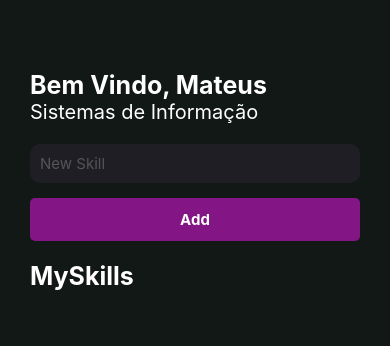
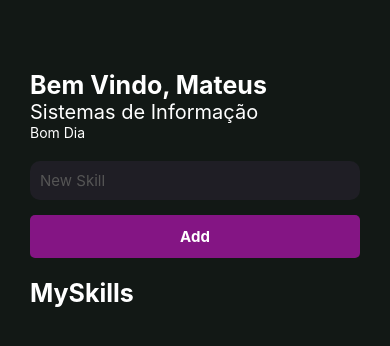
Before and after one commit to mateusvzo/primeiroApp, a React Native app: screen / in a window 390 px wide. Shown: the top 346 px of the page. Built offline with nearby package versions, Linux system fonts and the light colour scheme.

Commit message:
Greeting Function
added greeting function

```diff
--- a/src/pages/Home.tsx
+++ b/src/pages/Home.tsx
@@ -1,5 +1,5 @@
-import React, { useState } from 'react';
-import {StyleSheet, View, Text, TextInput, TouchableOpacity, ScrollView, FlatList } from 'react-native';
+import React, { useState, useEffect } from 'react';
+import {StyleSheet, View, Text, TextInput, FlatList, AsyncStorage } from 'react-native';
 
 import { Button } from '../components/Button';
 import { SkillCard } from '../components/SkillCard';
@@ -12,6 +12,7 @@ interface SkillsProps {
 export function Home() {
   const [skill, setNewSkill] = useState('');
   const [mySkills, setMySkills] = useState<SkillsProps[]>([]);
+  const [greeting, setGreeting] = useState('');
 
   function handleAddNewSkill() {
     const data = {
@@ -68,11 +69,28 @@ export function Home() {
   // </>
   // );
 
+  useEffect(() => {
+    const currentHour = new Date().getHours();
+    console.log(currentHour);
+    if(currentHour < 12) {
+      setGreeting("Bom Dia")
+    } else if(currentHour < 18) {
+      setGreeting("Boa Tarde")
+    } else {
+      setGreeting("Boa Noite")
+    }
+    console.log('UseEffect executado')
+  }, [])
+
   return (
     <>
        <View style={styles.container}>
          <Text style={styles.title}>Bem Vindo, Mateus</Text>
          <Text style={styles.text}>Sistemas de Informação</Text>
+
+         <Text style={styles.greetings}>
+           {greeting}
+         </Text>
 
          <TextInput
            style={styles.input}
@@ -128,6 +146,9 @@ const styles = StyleSheet.create({
     fontWeight: 'bold',
     color: '#fff',
   },
+  greetings: {
+    color: '#fff',
+  },
   text: {
     fontSize: 20,
     color: '#fff'
```
